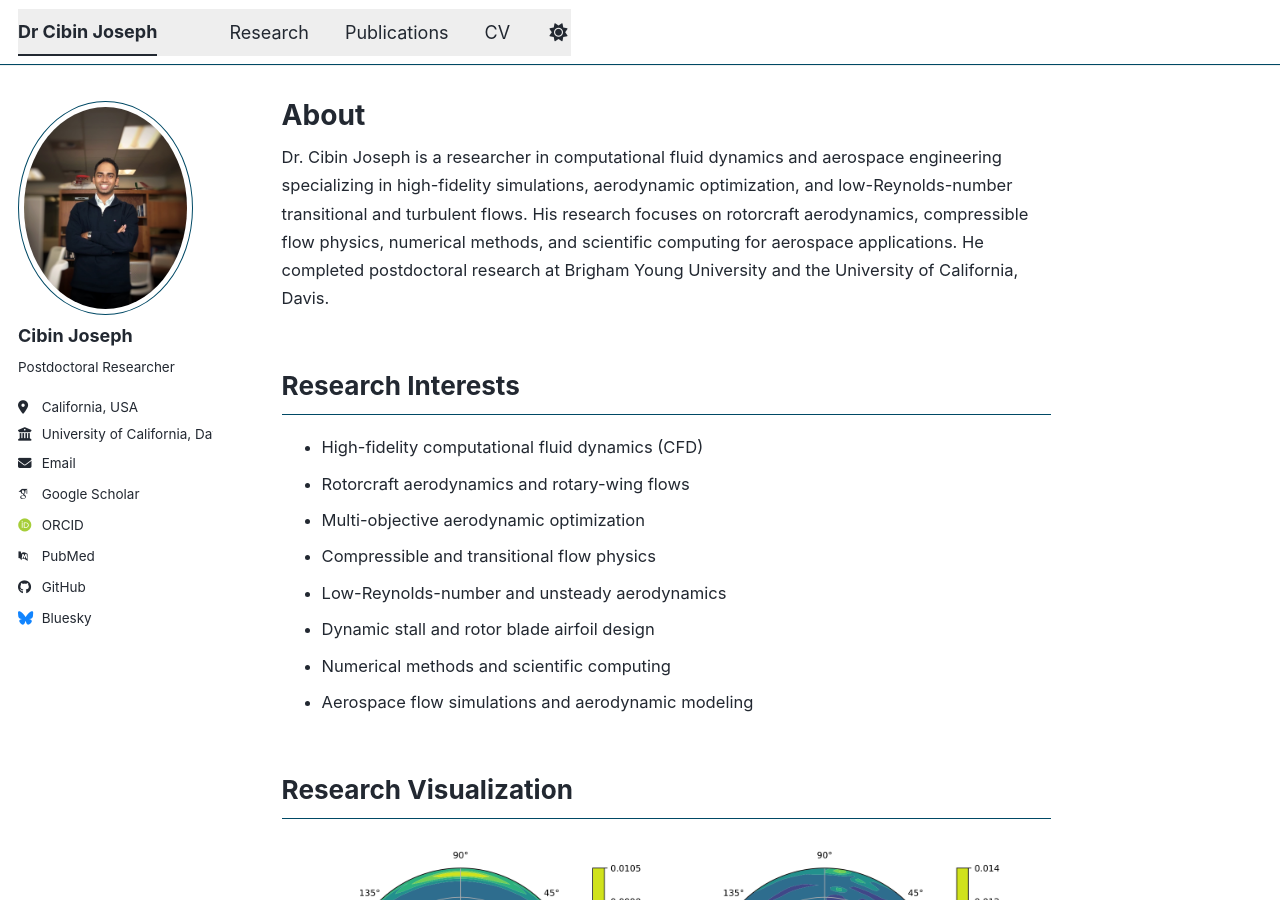
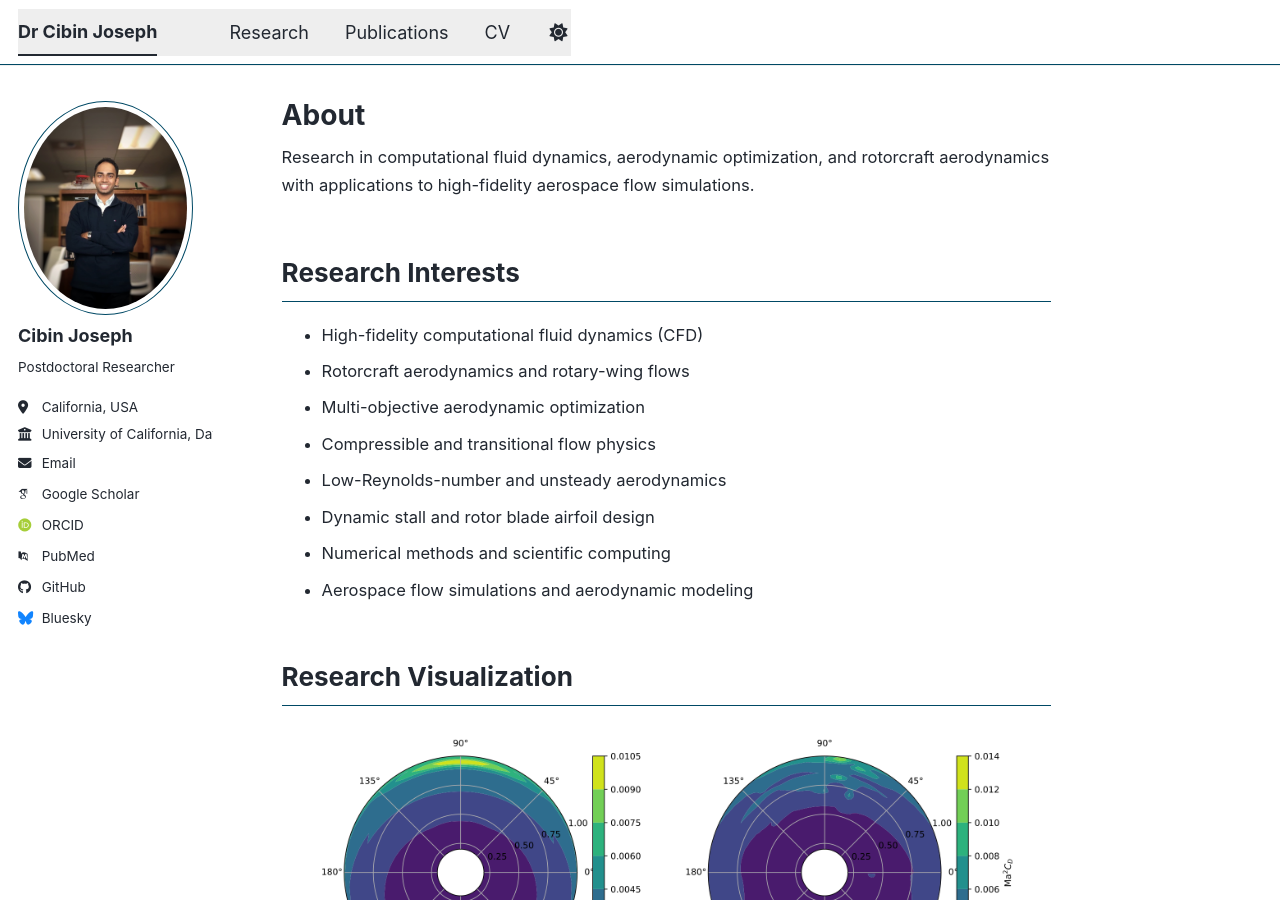
Before and after one commit to ddcruz13/faculty-website-demo, a Jekyll site: the page built from _pages/about.md, in a window 1280 px wide and 900 px high. Built offline with Jekyll 4.4.1, drawn with Linux system fonts in a browser that asks for light colours; some web fonts are replaced; a script bundle is joined from its source files by our own code; library files that are not in the unit come from our copies.

Commit message:
Revise research description for clarity
Updated the description of Dr. Cibin Joseph's research to be more concise.

```diff
--- a/_pages/about.md
+++ b/_pages/about.md
@@ -7,7 +7,7 @@ redirect_from:
   - /about.html
 ---
 
-Dr. Cibin Joseph is a researcher in computational fluid dynamics and aerospace engineering specializing in high-fidelity simulations, aerodynamic optimization, and low-Reynolds-number transitional and turbulent flows. His research focuses on rotorcraft aerodynamics, compressible flow physics, numerical methods, and scientific computing for aerospace applications. He completed postdoctoral research at Brigham Young University and the University of California, Davis.
+Research in computational fluid dynamics, aerodynamic optimization, and rotorcraft aerodynamics with applications to high-fidelity aerospace flow simulations.
 
 ## Research Interests
 
```
